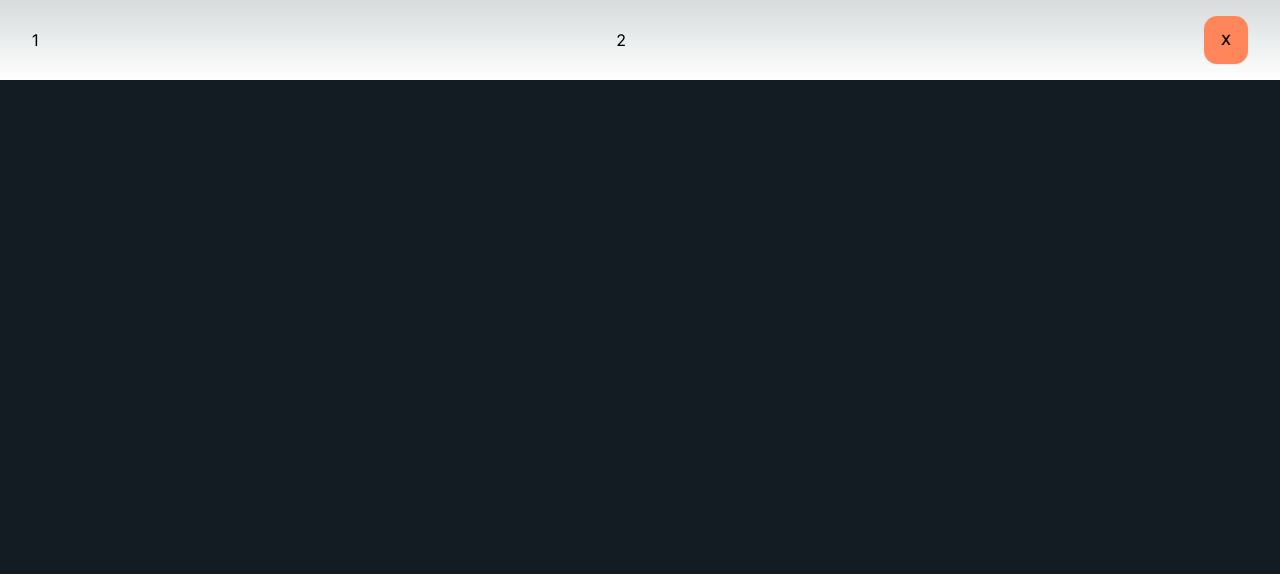
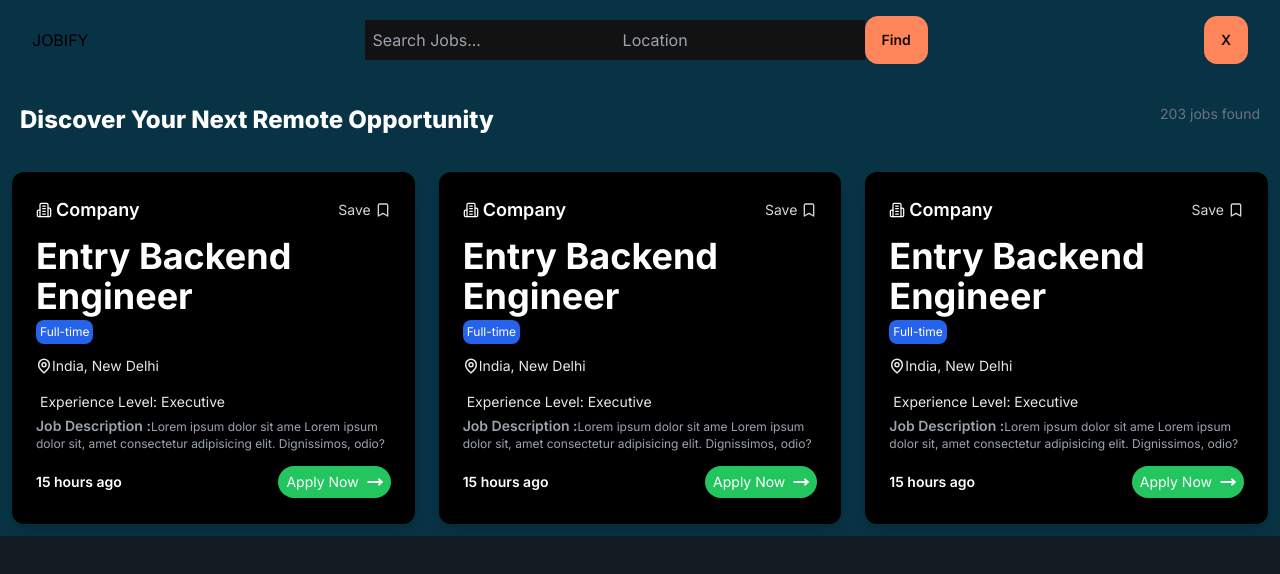
Before and after one commit to tilak-dev/next_job_application, a Next.js app: page /explore in a window 1280 px wide. Shown: the top 574 px of the page. Built offline with nearby package versions, Linux system fonts and the light colour scheme.

Commit message:
card part handled

```diff
--- a/package.json
+++ b/package.json
@@ -9,6 +9,8 @@
     "lint": "next lint"
   },
   "dependencies": {
+    "job_app": "file:",
+    "lucide-react": "^0.436.0",
     "next": "14.2.7",
     "react": "^18",
     "react-dom": "^18"
--- a/src/app/(app)/explore/page.tsx
+++ b/src/app/(app)/explore/page.tsx
@@ -1,7 +1,19 @@
+"use client"
+import JobCard from '@/components/JobCard'
 import React from 'react'
 
 export default function page() {
   return (
-    <div>page</div>
+    <div className='text-white h-min-screen'>
+      <div className="flex justify-between py-6 px-5">
+        <h1 className='text-2xl font-extrabold '>Discover Your Next Remote Opportunity</h1>
+        <div className="text-sm text-gray-500">203 jobs found</div>
+      </div>
+      <div className="grid grid-cols-3">
+        <JobCard />
+        <JobCard />
+        <JobCard />
+      </div>
+    </div>
   )
 }
--- a/src/app/(app)/layout.tsx
+++ b/src/app/(app)/layout.tsx
@@ -1,3 +1,4 @@
+"use client"
 import Navbar from "@/components/Navbar";
 
 export default function RootLayout({
@@ -6,12 +7,9 @@ export default function RootLayout({
   children: React.ReactNode;
 }>) {
   return (
-    <html lang="en">
-      <body>
-        <div className="">
-          <Navbar />
-        </div>
-      </body>
-    </html>
+    <div className="bg-cyan-950 overflow-x-hidden">
+      <Navbar />
+      {children}
+    </div>
   );
 }
--- /dev/null
+++ b/src/components/JobCard.tsx
@@ -0,0 +1,45 @@
+"use client";
+import { Bookmark, Building2, MapPin, MoveRight } from "lucide-react";
+import React from "react";
+
+function JobCard() {
+  return (
+    <div className="p-3">
+      <div className=" bg-black shadow-lg p-6 flex flex-col gap-3 rounded-xl">
+      <div className="flex justify-between items-center">
+        <p className="font-semibold text-lg text-ellipsis flex gap-1 items-center"><Building2 size={16} strokeWidth={1.25} absoluteStrokeWidth />
+      Company</p>
+
+        <div className=" flex gap-1 text-sm text-gray-300 hover:text-white items-center  transition-all duration-500 ease-in-out">
+          <span>Save</span> <Bookmark size={"16px"}/>
+        </div>
+
+      </div>
+      <div className="flex justify-start flex-col">
+        <h2 className="lg:text-4xl font-bold ">Entry Backend Engineer</h2>
+        <span className=" mt-1 p-1 text-xs rounded-lg bg-blue-600 max-w-max hover:bg-transparent transition-all duration-500 ease-in-out ">Full-time</span>
+      </div>
+      <div className="text-sm text-gray-200 flex items-center "><MapPin size={16} strokeWidth={1.5} absoluteStrokeWidth /> India, New Delhi</div>
+      <div className="text-sm ">
+        <div className="font-normal m-1 text-gray-200">Experience Level: Executive</div>
+        <div className="">
+          <p className="text-clip text-xs text-gray-400">
+            <span className=" font-semibold text-sm">Job Description :</span>
+            Lorem ipsum dolor sit ame Lorem ipsum dolor sit, amet consectetur adipisicing elit. Dignissimos, odio?          </p>
+        </div>
+      </div>
+
+      <div className="flex justify-between items-center h-9">
+      <span className="text-sm font-semibold ">15 hours ago</span>
+
+        <button className="bg-green-500 text-sm gap-2 py-1.5 px-2 rounded-3xl flex items-center hover:bg-green-600 hover:text-[16px]  transition-all duration-500 ease-in-out">
+          Apply Now <MoveRight size={16} strokeWidth={2} absoluteStrokeWidth />
+        </button>
+
+    </div>
+    </div>
+    </div>
+  );
+}
+
+export default JobCard;
--- a/src/components/Navbar.tsx
+++ b/src/components/Navbar.tsx
@@ -6,8 +6,16 @@ function Navbar() {
       className="h-20 w-screen flex flex-row
      justify-between items-center px-8"
     >
-      <div className="">1</div>
-      <div className="">2</div>
+      <div className="">JOBIFY</div>
+      <div className=" flex justify-center items-center">
+        <div className="">
+          <input type="text" placeholder="Search Jobs..." className="p-2" />
+        </div>
+        <div className="">
+          <input type="text" placeholder="Location" className="p-2" />
+        </div>
+       <button className="btn btn-primary">Find</button>
+      </div>
       <div className="">
         <div className="drawer ">
           <input id="my-drawer" type="checkbox" className=" drawer-toggle" />
```
Also changed, not shown: 1 other file (tests, documents, lock files or other folders).
